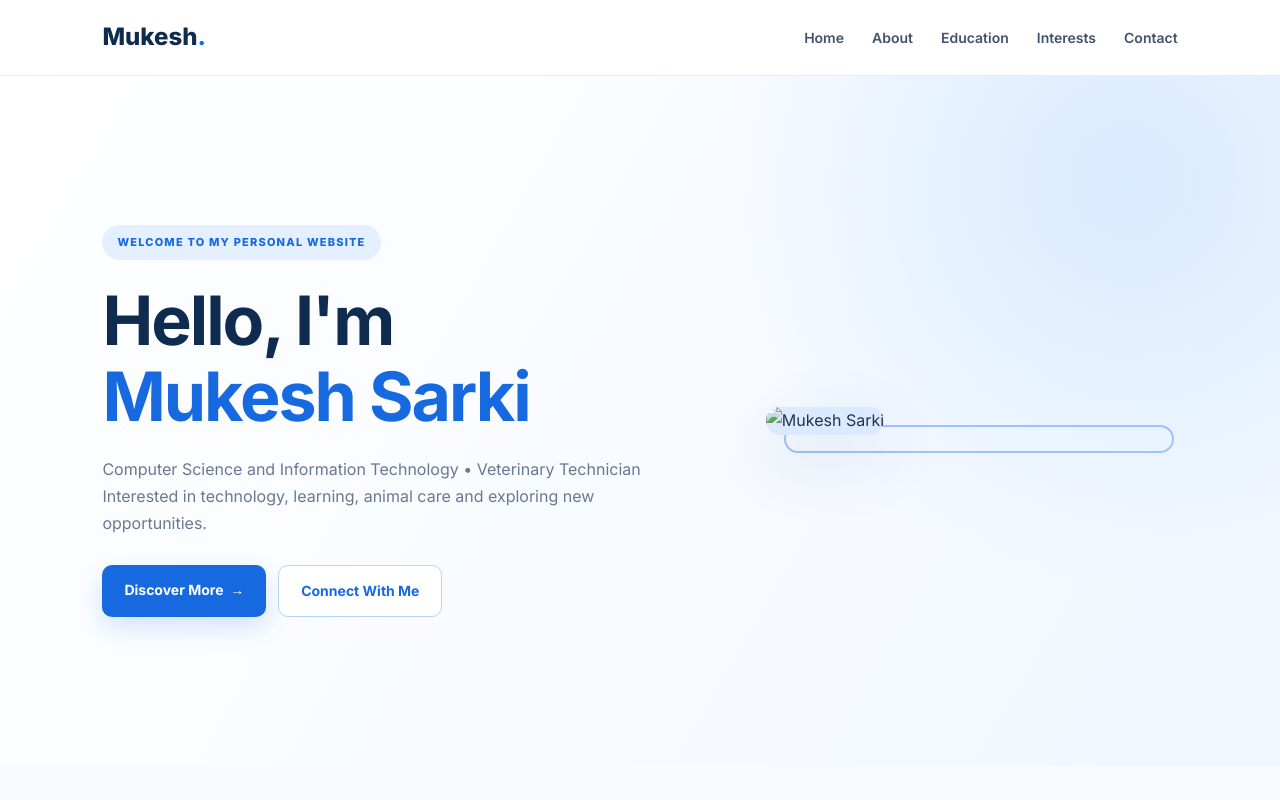
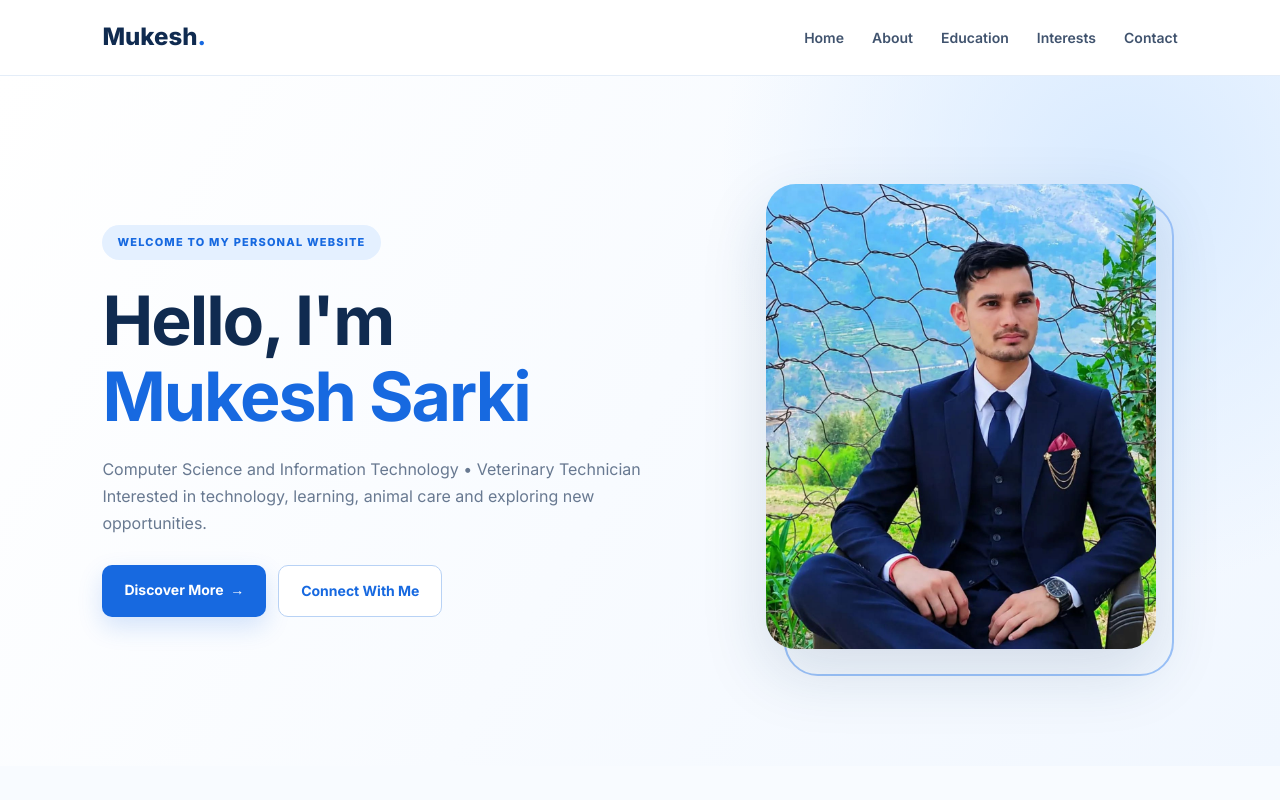
Before and after one commit to mukesh-sarki/mukesh-sarki.github.io, a plain HTML site: page html.html in a window 1280 px wide. Shown: the top 800 px of the page. Drawn offline with Linux system fonts and the light colour scheme.

Commit message:
Update html.html

```diff
--- a/html.html
+++ b/html.html
@@ -76,7 +76,7 @@ footer{background:var(--navy);color:#d9e8ff;text-align:center;padding:27px 15px;
     </div>
   </div>
   <div class="photo-wrap">
-    <img class="profile" src="profile.jpg" alt="Mukesh Sarki">
+    <img class="profile" src="profile.jpeg" alt="Mukesh Sarki">
   </div>
 </header>
 
```
